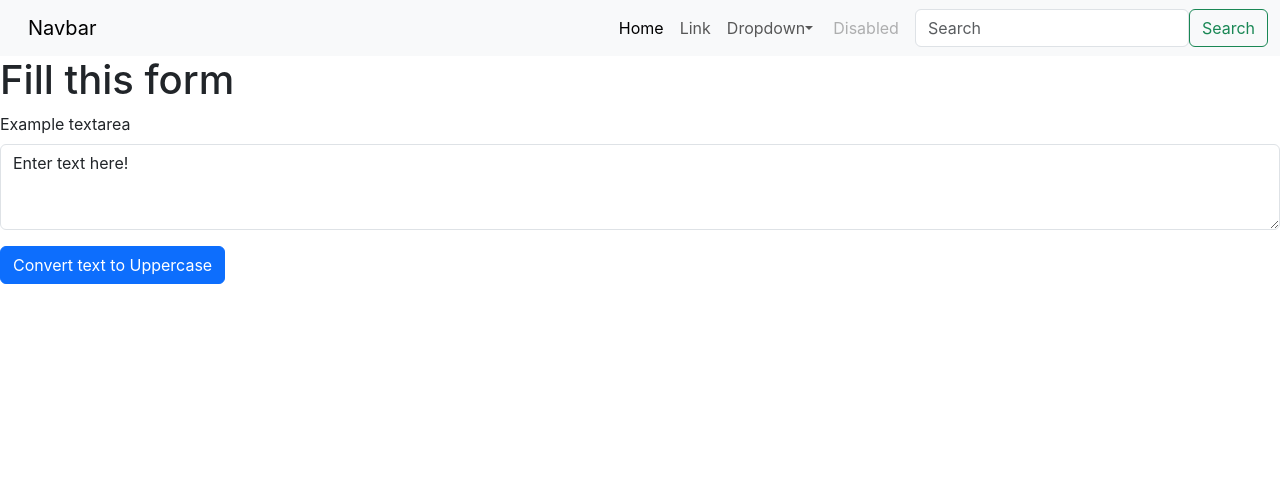
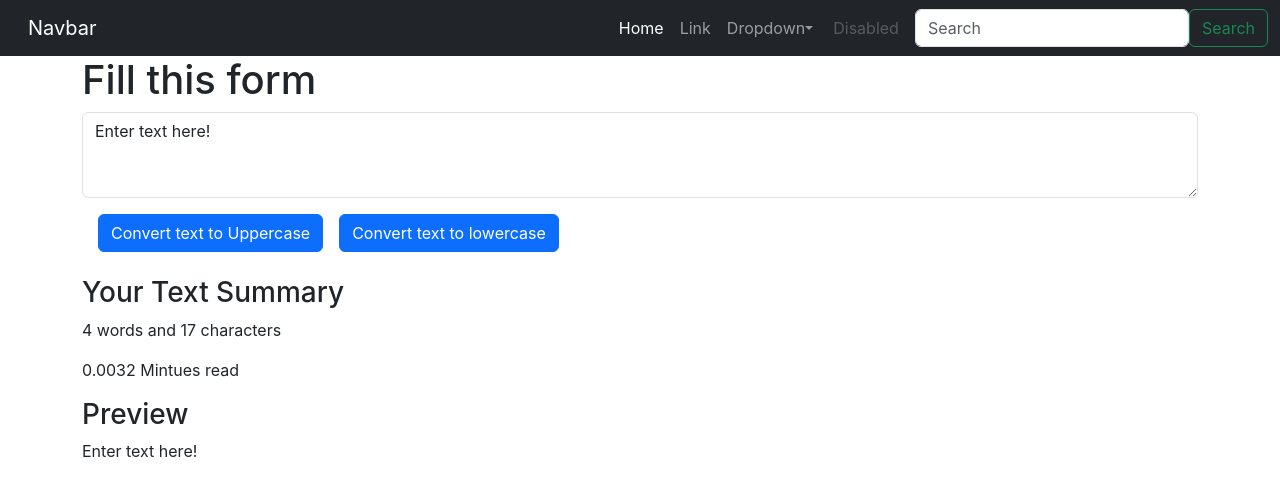
Before and after one commit to Raimal-Raja/react-travel-booking-app, a React (Create React App) app: page / in a window 1280 px wide. Shown: the top 496 px of the page. Built offline with nearby package versions, Linux system fonts and the light colour scheme.

Commit message:
initial commit

```diff
--- a/src/Navbar.js
+++ b/src/Navbar.js
@@ -6,7 +6,7 @@ export default function Navbar(){
         <div classNameName="App">
     <header classNameName="App-header">
       {/* <img src={logo} classNameName="App-logo" alt="logo" /> */}
-      <nav className="navbar navbar-expand-lg bg-body-tertiary">
+      <nav className="navbar navbar-expand-lg navbar-dark bg-dark">
         <div className="container-fluid">
           <a className="navbar-brand" href="#">Navbar</a>
           <button className="navbar-toggler" type="button" data-bs-toggle="collapse" data-bs-target="#navbarSupportedContent" aria-controls="navbarSupportedContent" aria-expanded="false" aria-label="Toggle navigation">
--- a/src/TextForm.js
+++ b/src/TextForm.js
@@ -6,6 +6,13 @@ export default function TextForom(props) {
         console.log("Uppercase was clicked!")
         setText("You have clicked on Uppercase!")
         let newText = Text.toUpperCase();
+        setText(newText)
+    }
+    const handleLowerCase = () => {
+
+        console.log("Up was Lowercase was clicked!")
+        setText("You have clicked on Lowercase!")
+        let newText = Text.toLowerCase();
         setText(newText)
     }
 
@@ -18,13 +25,23 @@ export default function TextForom(props) {
     const [Text, setText] = useState("Enter text here! ")
     return (
         <>
-            <h1>{props.heading}</h1>
-       <div>
-            <div className="mb-3">
-                <label for="exampleFormControlTextarea1" className="form-label">Example textarea</label>
-                <textarea className="form-control" value = {Text} id="exampleFormControlTextarea1" onChange = {handleOnChange} rows="3"></textarea>
+            <div className="container">
+                <h1>{props.heading}</h1>
+                <div>
+                    <div className="mb-3">
+                        <textarea className="form-control" value={Text} id="exampleFormControlTextarea1" onChange={handleOnChange} rows="3"></textarea>
+                    </div>
+                    <button className='btn btn-primary mx-3' onClick={handleUpperCase}>Convert text to Uppercase</button>
+                    <button className='btn btn-primary' onClick={handleLowerCase}>Convert text to lowercase</button>
+                </div>
             </div>
-            <button className='btn btn-primary' onClick={handleUpperCase}>Convert text to Uppercase</button>
+            <div className="container my-4">
+                <h3>Your Text Summary</h3>
+                <p>{Text.split(" ").length} words and {Text.length} characters</p>
+                <p>{0.0008 * Text.split(" ").length} Mintues read</p>
+
+                <h3>Preview</h3>
+                <p>{Text}</p>
             </div>
         </>
     )
```
